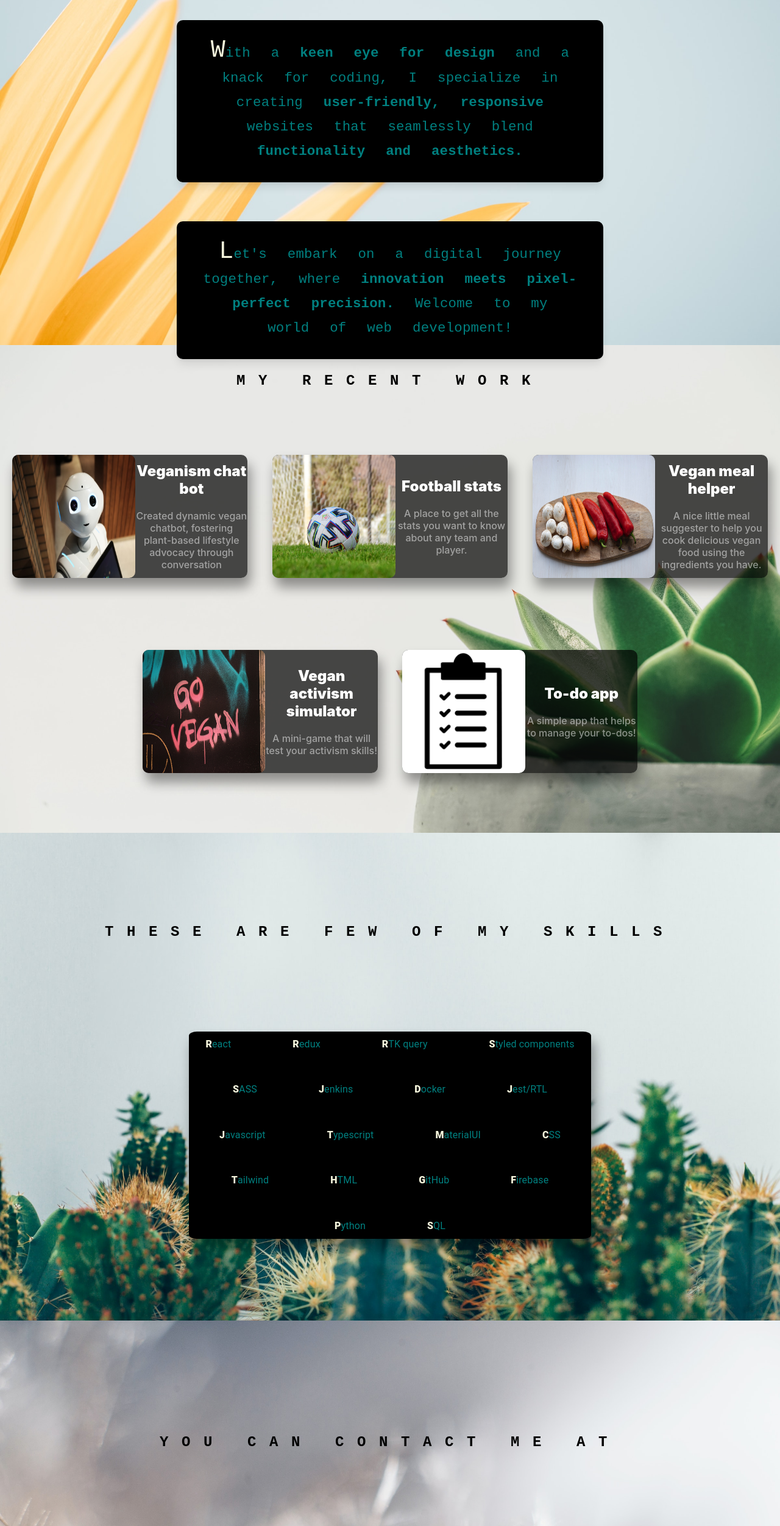
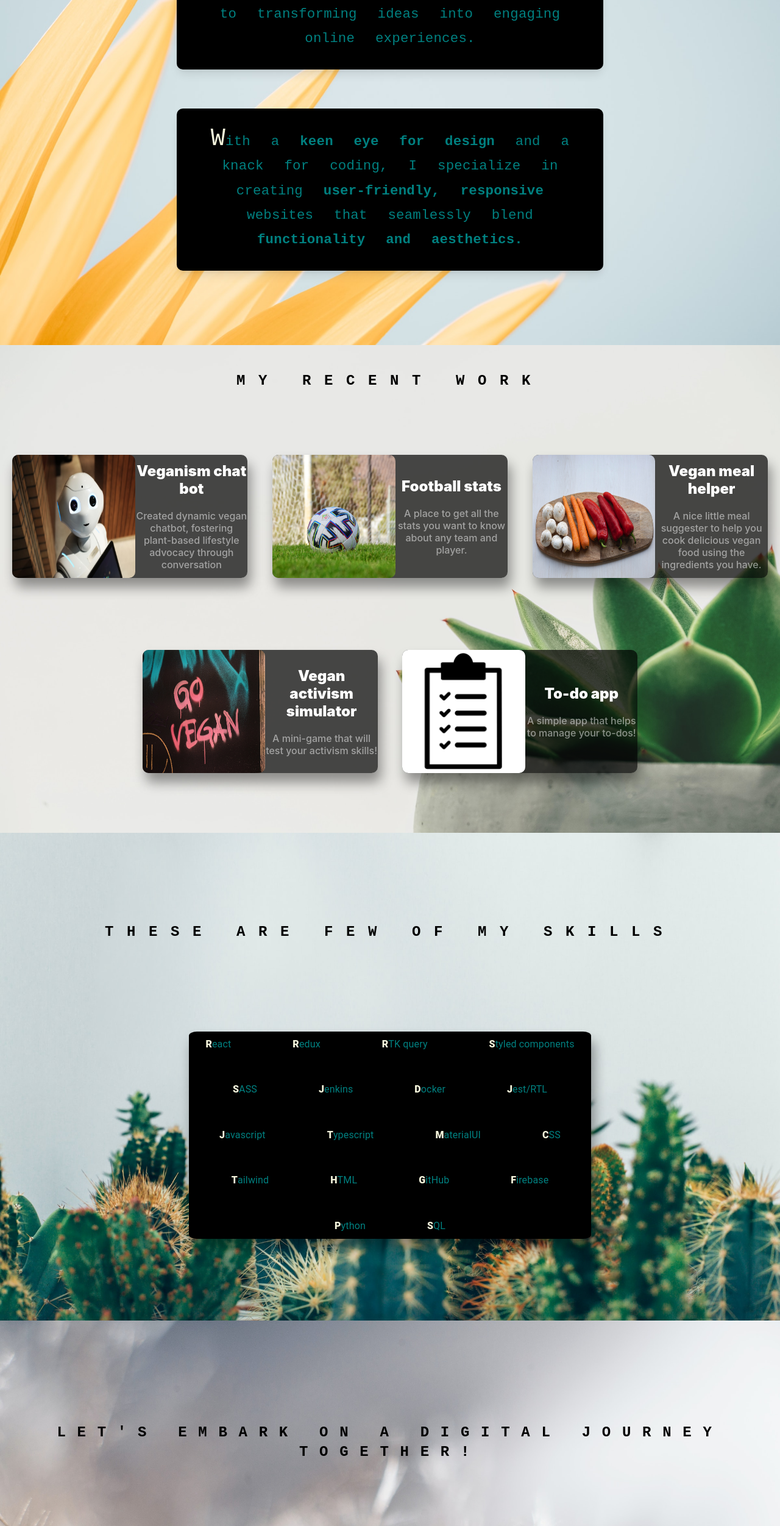
Before and after one commit to yashwanthwebdev/portfolio-pro, a React (Create React App) app: page / in a window 1280 px wide. Shown: the part 234-2737 px from the top of the page at 61% size. Built offline with nearby package versions, Linux system fonts and the light colour scheme.

Commit message:
version 0.2

```diff
--- a/src/Components/Contact/Contact.js
+++ b/src/Components/Contact/Contact.js
@@ -87,13 +87,14 @@ function Contact(props) {
         }}
         sx={{
           letterSpacing: {
-            xs: "0.3ch",
-            lg: "1.5ch",
+            xs: "0.7ch",
+            lg: "1.3ch",
           },
-          lineHeight: "4ch",
         }}
       >
-        YOU CAN CONTACT ME AT
+        LET'S EMBARK ON A DIGITAL JOURNEY TOGETHER!
+        {/* where innovation meets
+        pixel-perfect precision. */}
       </Typography>
       <Stack style={{ height: "50%" }}>
         <motion.div
--- a/src/Components/Intro/Intro.js
+++ b/src/Components/Intro/Intro.js
@@ -166,55 +166,6 @@ function Intro(props) {
                 </Box>
               </Typography>
             </motion.div>
-            <motion.div
-              className={style.introParaContainer}
-              initial={{
-                opacity: 0,
-              }}
-              variants={{
-                hidden: { opacity: 0 },
-                visible: {
-                  opacity: [0, 1],
-                },
-              }}
-              animate={mainControls}
-              transition={{ duration: 1.5 }}
-              style={{
-                placeContent: "center",
-                placeItems: "center",
-                backdropFilter: "blur(10px)",
-              }}
-            >
-              <Typography
-                className={style.introParagraphs}
-                sx={{
-                  // color: props.theme == "light" ? "black" : "white",
-                  fontFamily:
-                    props.theme == "light"
-                      ? "'Franklin Gothic Medium', 'Arial Narrow', Arial, sans-serif"
-                      : "'Franklin Gothic Medium', 'Arial Narrow', Arial, sans-serif",
-                  lineHeight: "3ch",
-                  fontFamily: "monospace",
-                  margin: "auto",
-                  textAlign: "center",
-                  padding: "0ch 1ch 0ch 1ch",
-                  fontSize: {
-                    xs: "1rem",
-                    lg: "1.4rem",
-                  },
-                }}
-                style={{}}
-              >
-                {/* I am passionate about working on projects that make a positive
-                impact on the planet and the animals... */}
-                Let's embark on a digital journey together, where{" "}
-                <Box component="span" sx={{ fontWeight: 800 }}>
-                  {" "}
-                  innovation meets pixel-perfect precision.
-                </Box>{" "}
-                Welcome to my world of web development!
-              </Typography>
-            </motion.div>
           </Stack>
         </motion.div>
         <div ref={introRef}> </div>
--- a/src/Components/Intro/Intro.module.css
+++ b/src/Components/Intro/Intro.module.css
@@ -9,6 +9,7 @@
 
 .introParagraphs {
   word-spacing: 1.5ch;
+  padding: 2ch;
 }
 
 .introParagraphs::first-letter {
```
